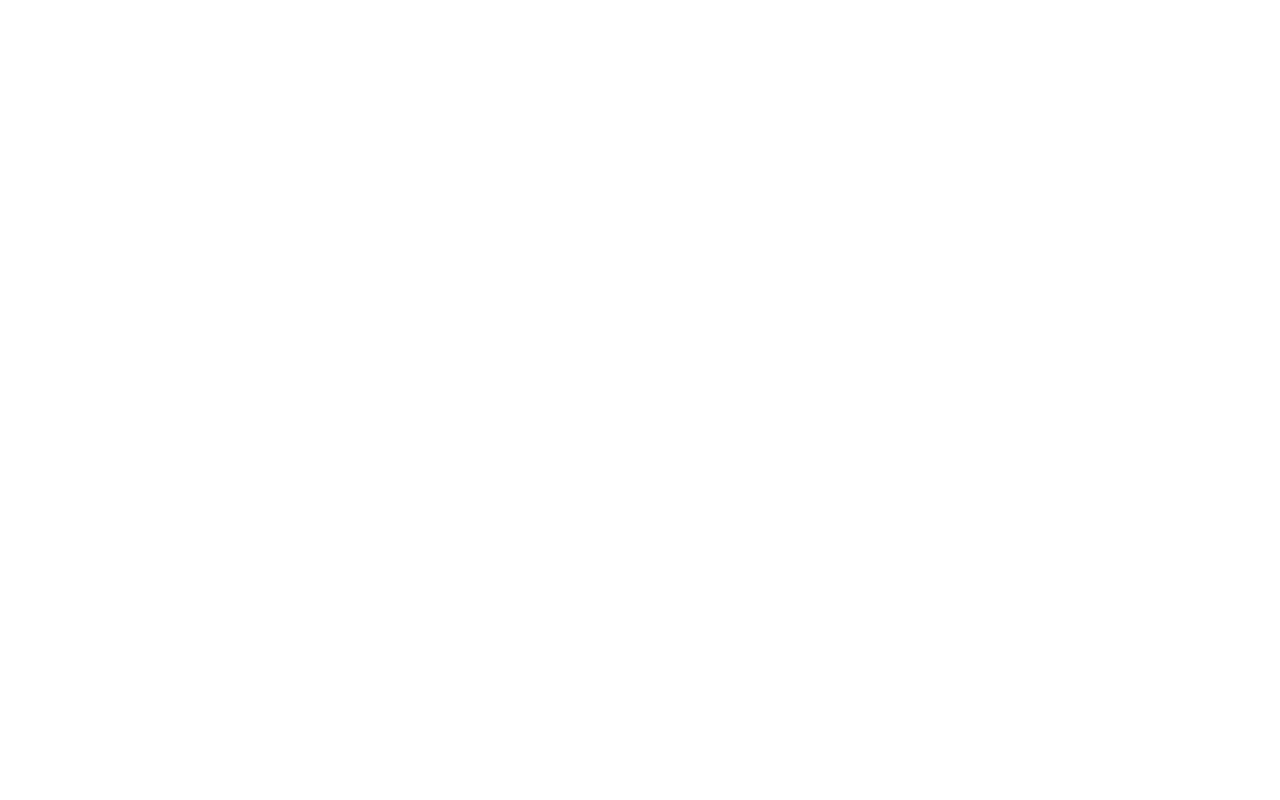
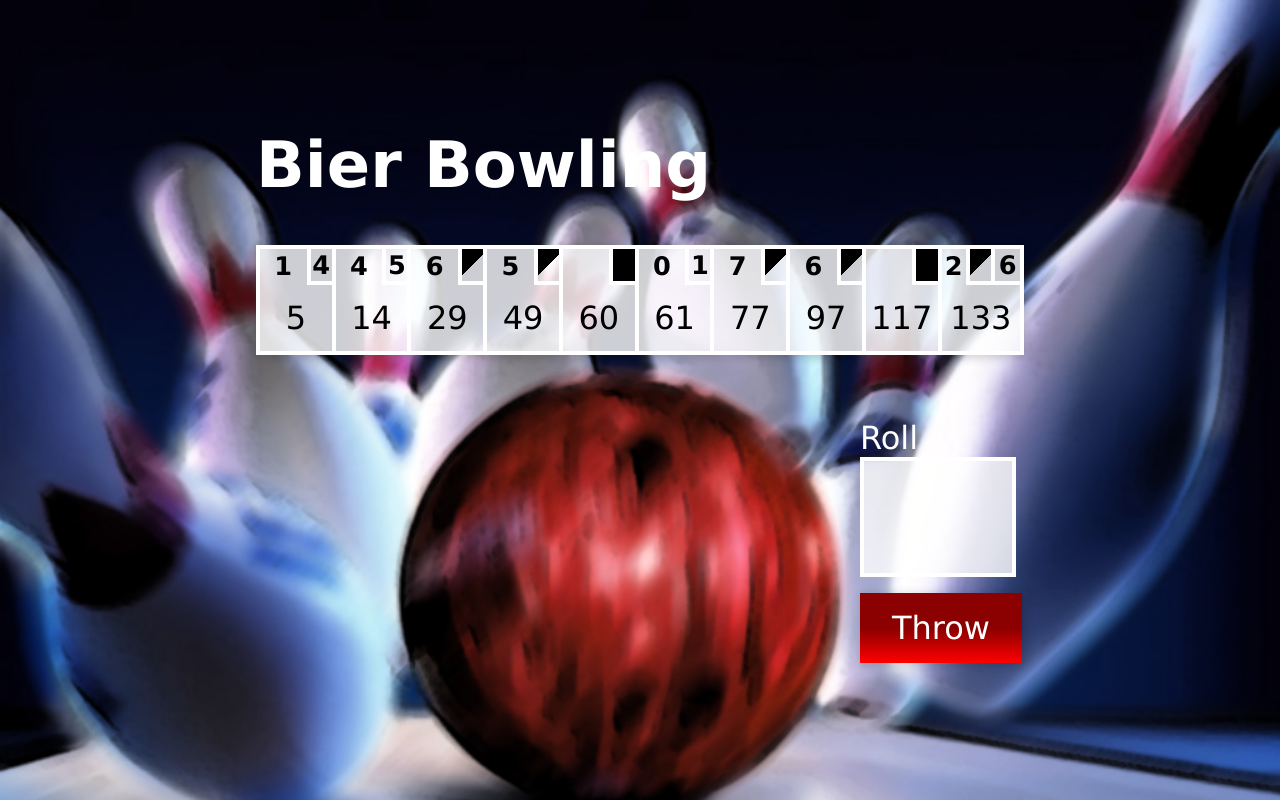
Before and after one commit to grifo/bier-bowling, a plain HTML site: page index.html in a window 1280 px wide. Drawn offline with Linux system fonts and the light colour scheme.

Commit message:
pre dojo

```diff
--- /dev/null
+++ b/assets/styles.css
@@ -0,0 +1,122 @@
+
+html {
+    background: url('background.jpeg');
+    background-size: cover;
+    height: 100%;
+}
+
+body {
+    font-size: 200%;
+    font-family: verdana;
+    width: 60%;
+    margin: 10% auto;
+    color: white;
+}
+
+/* TABLE */
+
+table {
+    border-collapse: collapse;
+    width: 100%;
+    -webkit-box-shadow: 2px 2px 10px rgba(0, 0, 0, 0.2);
+    box-shadow: 2px 2px 10px rgba(0, 0, 0, 0.2);
+}
+
+td, th {
+    border: 4px solid white;
+    background: rgba(255, 255, 255, .8);
+    color: black;
+    text-align: center;
+}
+
+th {
+    font-size: 80%;
+}
+th.roll0 {
+    width: 6.6%;
+    border-bottom: none;
+}
+th.roll1 {
+    width: 3.3%;
+}
+th.tenth {
+    width: 3.33%;
+}
+th.strike {
+    font-size: 0;
+}
+th.strike + th {
+    background: black;
+}
+th.tenth.strike {
+    background: black;
+}
+th.tenth.strike + th {
+    background: rgba(255, 255, 255, .8);
+}
+th.spare {
+    font-size: 0;
+    background: -webkit-linear-gradient(-45deg, rgba(255,255,255,.8) 0, rgba(255,255,255,0.8) 50%, black 50%, black 100%);
+    background: -moz-linear-gradient(-45deg, rgba(255,255,255,.8) 0, rgba(255,255,255,0.8) 50%, black 50%, black 100%);
+    background: -o-linear-gradient(-45deg, rgba(255,255,255,.8) 0, rgba(255,255,255,0.8) 50%, black 50%, black 100%);
+    background: -ms-linear-gradient(-45deg, rgba(255,255,255,.8) 0, rgba(255,255,255,0.8) 50%, black 50%, black 100%);
+    background: linear-gradient(-45deg, rgba(255,255,255,.8) 0, rgba(255,255,255,0.8) 50%, black 50%, black 100%);
+}
+
+
+td {
+    width: 10%;
+    line-height: 2;
+    border-top: none;
+}
+
+/* FORM */
+
+fieldset {
+    border: none;
+    padding: 0;
+    margin-top: 2em;
+    float: right;
+}
+
+label {
+    display: block;
+}
+
+input {
+    width: 1.5em;
+    font-size: 300%;
+    border: 4px solid white;
+    background: rgba(255, 255, 255, .8);
+    color: black;
+    text-align: center;
+}
+input:focus {
+    outline: none;
+}
+
+button {
+    display: block;
+    background: -webkit-linear-gradient(top, darkred 50%, red 100%);
+    background: -moz-linear-gradient(top, darkred 50%, red 100%);
+    background: -o-linear-gradient(top, darkred 50%, red 100%);
+    background: -ms-linear-gradient(top, darkred 50%, red 100%);
+    background: linear-gradient(top, darkred 50%, red 100%);
+    -webkit-box-shadow: 2px 2px 10px rgba(0, 0, 0, 0.2);
+    box-shadow: 2px 2px 10px rgba(0, 0, 0, 0.2);
+    cursor: pointer;
+    border: none;
+    padding: .5em 1em;
+    margin: .5em 0 0 0;
+    color: white;
+    font-size: 100%;
+    font-family: verdana;
+}
+
+button:hover {
+    background: -webkit-linear-gradient(top, darkred 0, red 100%);
+    background: -moz-linear-gradient(top, darkred 0, red 100%);
+    background: -o-linear-gradient(top, darkred 0, red 100%);
+    background: -ms-linear-gradient(top, darkred 0, red 100%);
+    background: linear-gradient(top, darkred 0, red 100%);
+}
--- a/index.html
+++ b/index.html
@@ -9,8 +9,71 @@
     <script src="lib/bowling.js"></script>
     <script src="lib/bowling.score.js"></script>
     <script src="lib/bowling.interface.js"></script>
+
+    <link rel="stylesheet" href="assets/styles.css">
 </head>
 <body>
 
+    <h1>Bier Bowling</h1>
+
+    <table>
+        <thead>
+            <tr>
+                <th class="roll0" id="frame0-roll0">1</th>
+                <th class="roll1" id="frame0-roll1">4</th>
+
+                <th class="roll0" id="frame1-roll0">4</th>
+                <th class="roll1" id="frame1-roll1">5</th>
+
+                <th class="roll0" id="frame2-roll0">6</th>
+                <th class="roll1 spare" id="frame2-roll1">4</th>
+
+                <th class="roll0" id="frame3-roll0">5</th>
+                <th class="roll1 spare" id="frame3-roll1">5</th>
+
+                <th class="roll0 strike" id="frame4-roll0">10</th>
+                <th class="roll1" id="frame4-roll1"></th>
+
+                <th class="roll0" id="frame5-roll0">0</th>
+                <th class="roll1" id="frame5-roll1">1</th>
+
+                <th class="roll0" id="frame6-roll0">7</th>
+                <th class="roll1 spare" id="frame6-roll1">3</th>
+
+                <th class="roll0" id="frame7-roll0">6</th>
+                <th class="roll1 spare" id="frame7-roll1">4</th>
+
+                <th class="roll0 strike" id="frame8-roll0">10</th>
+                <th class="roll1" id="frame8-roll1"></th>
+
+                <th class="tenth roll0" id="frame9-roll0">2</th>
+                <th class="tenth roll1 spare" id="frame9-roll1">8</th>
+                <th class="tenth roll2" id="frame9-roll2">6</th>
+            </tr>
+        </thead>
+        <tbody>
+            <tr>
+                <td colspan="2" id="frame0-points">5</td>
+                <td colspan="2" id="frame1-points">14</td>
+                <td colspan="2" id="frame2-points">29</td>
+                <td colspan="2" id="frame3-points">49</td>
+                <td colspan="2" id="frame4-points">60</td>
+                <td colspan="2" id="frame5-points">61</td>
+                <td colspan="2" id="frame6-points">77</td>
+                <td colspan="2" id="frame7-points">97</td>
+                <td colspan="2" id="frame8-points">117</td>
+                <td colspan="3" id="frame9-points">133</td>
+            </tr>
+        </tbody>
+    </table>
+
+    <form>
+        <fieldset>
+            <label>Roll</label>
+            <input type="text" maxlength="2">
+            <button type="submit">Throw</button>
+        </fieldset>
+    </form>
+
 </body>
 </html>
```
Also changed, not shown: assets/background.jpeg (added).
